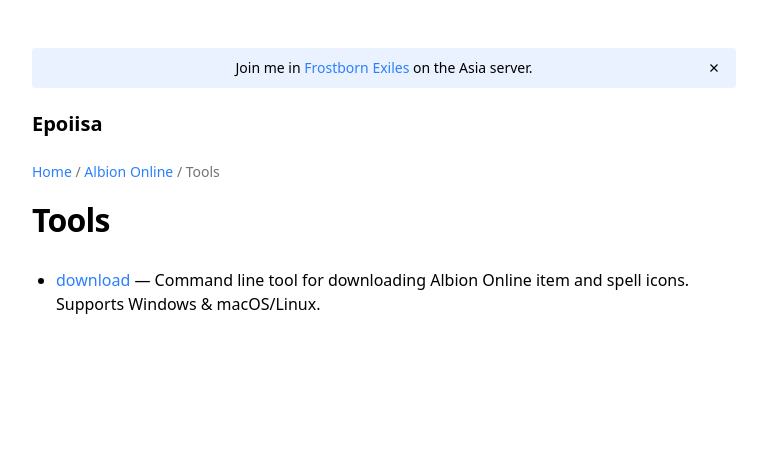
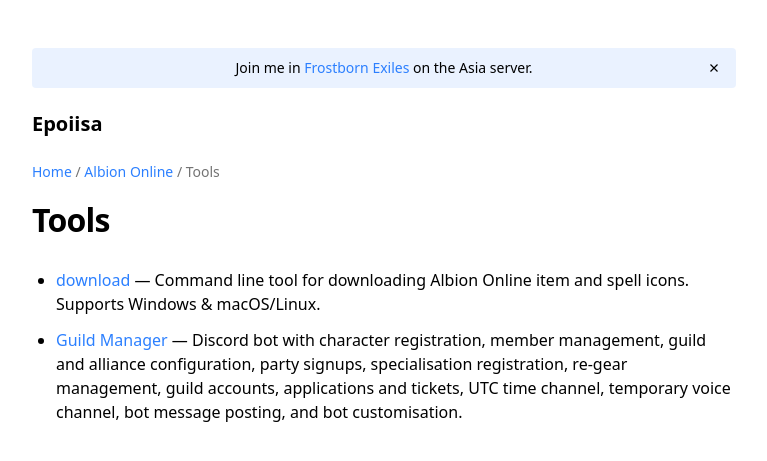
Before and after one commit to epoiisa/epoiisa.github.io, a Jekyll site: the page built from albiononline/tools/index.md, in a window 1280 px wide. Shown: the top 461 px of the page, without its empty margins (256-1023 px from the left). Built offline with Jekyll 4.4.1, drawn with Linux system fonts in a browser that asks for light colours.

Commit message:
Guild Manager

```diff
--- a/albiononline/tools/index.md
+++ b/albiononline/tools/index.md
@@ -7,3 +7,4 @@
 # Tools
 
 - [download](https://github.com/epoiisa/download) — Command line tool for downloading Albion Online item and spell icons. Supports Windows & macOS/Linux.
+- [Guild Manager](https://github.com/epoiisa/guild-manager) — Discord bot with character registration, member management, guild and alliance configuration, party signups, specialisation registration, re-gear management, guild accounts, applications and tickets, UTC time channel, temporary voice channel, bot message posting, and bot customisation.
```
